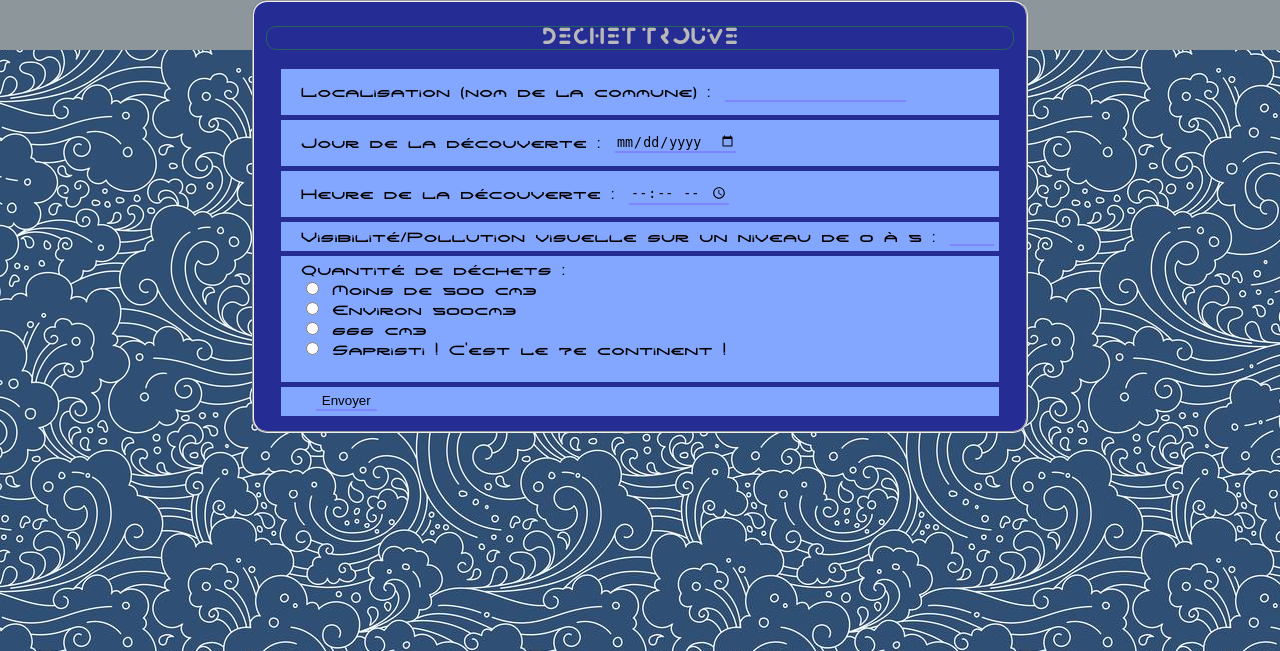
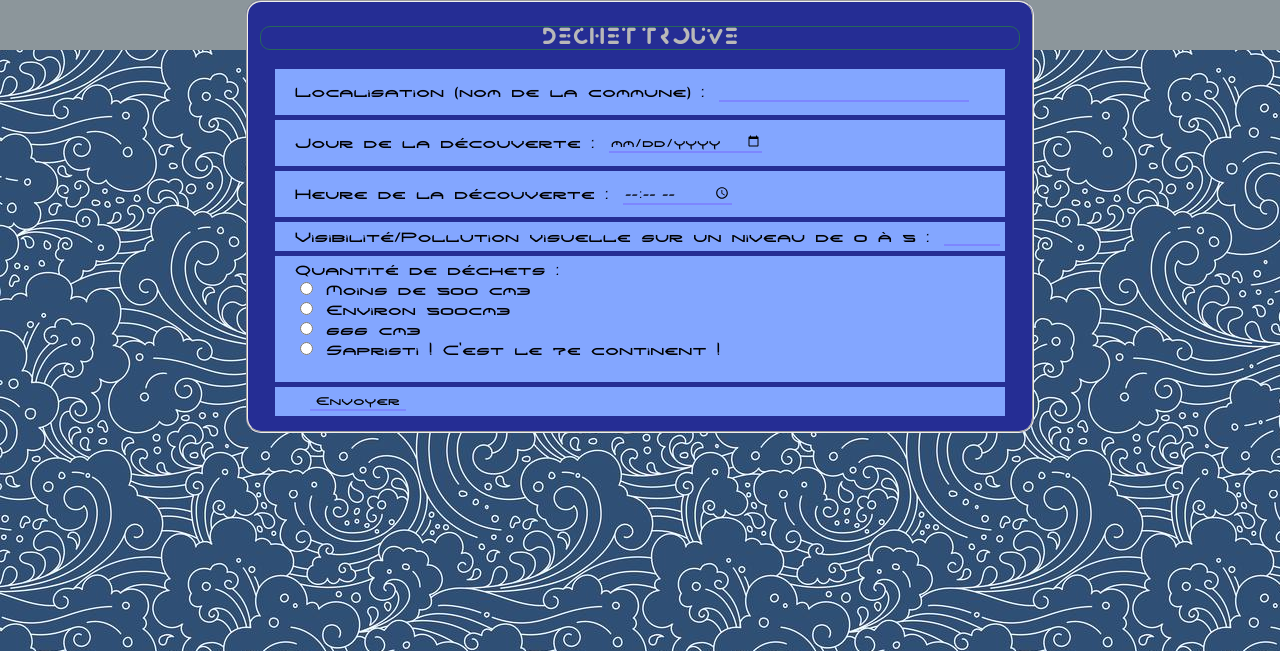
Before and after one commit to BastienGavioli/chtulhuBuntu, a PHP site: template view/dechetTrouve.html in a window 1280 px wide. Shown: the top 651 px of the page. Run offline with PHP 8.4, Linux system fonts and the light colour scheme; the template is opened without the code that fills it, so the values that code supplies are empty.

Commit message:
Adding font for input

```diff
--- a/CSS/dechetTrouve.css
+++ b/CSS/dechetTrouve.css
@@ -41,3 +41,7 @@ div>input:focus{
 div>label{
     color: black;
 }
+
+input{
+    font-family: "CRYSISB", "Lucida Sans Unicode", "Arial", "sans-serif";
+}
```
